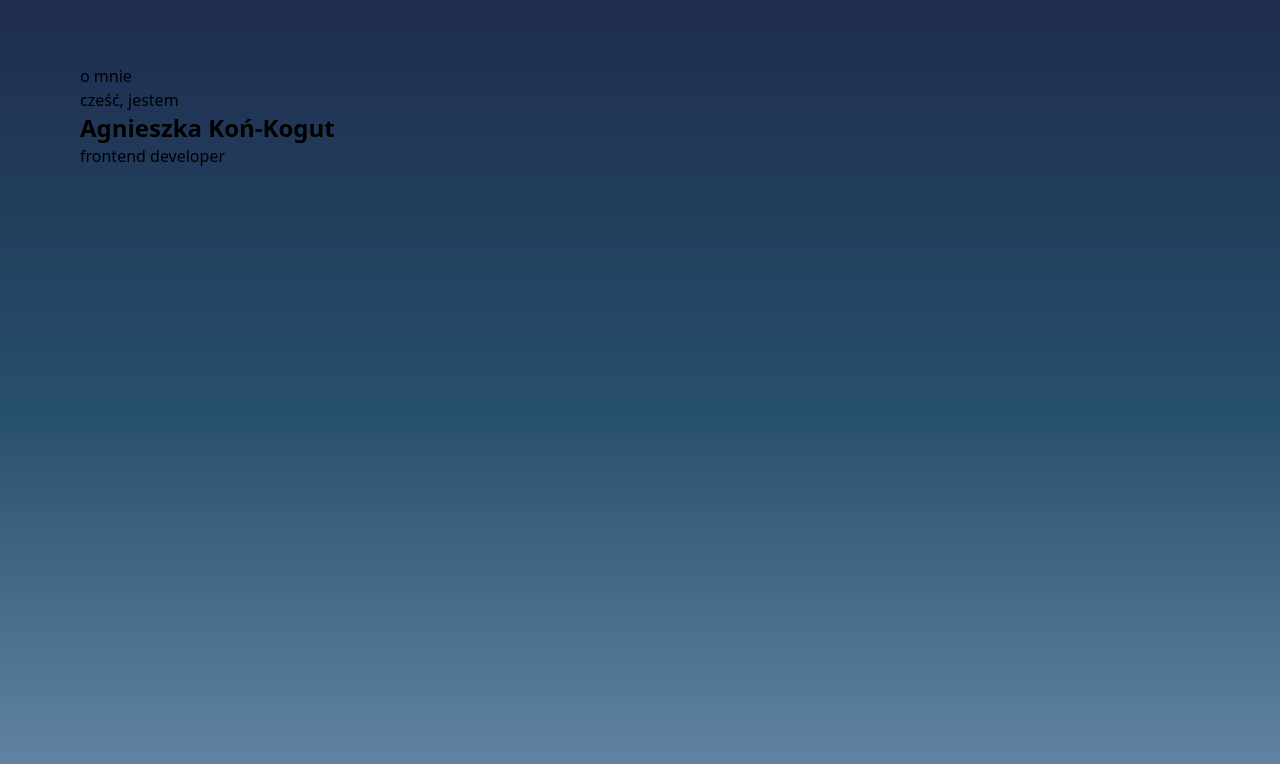
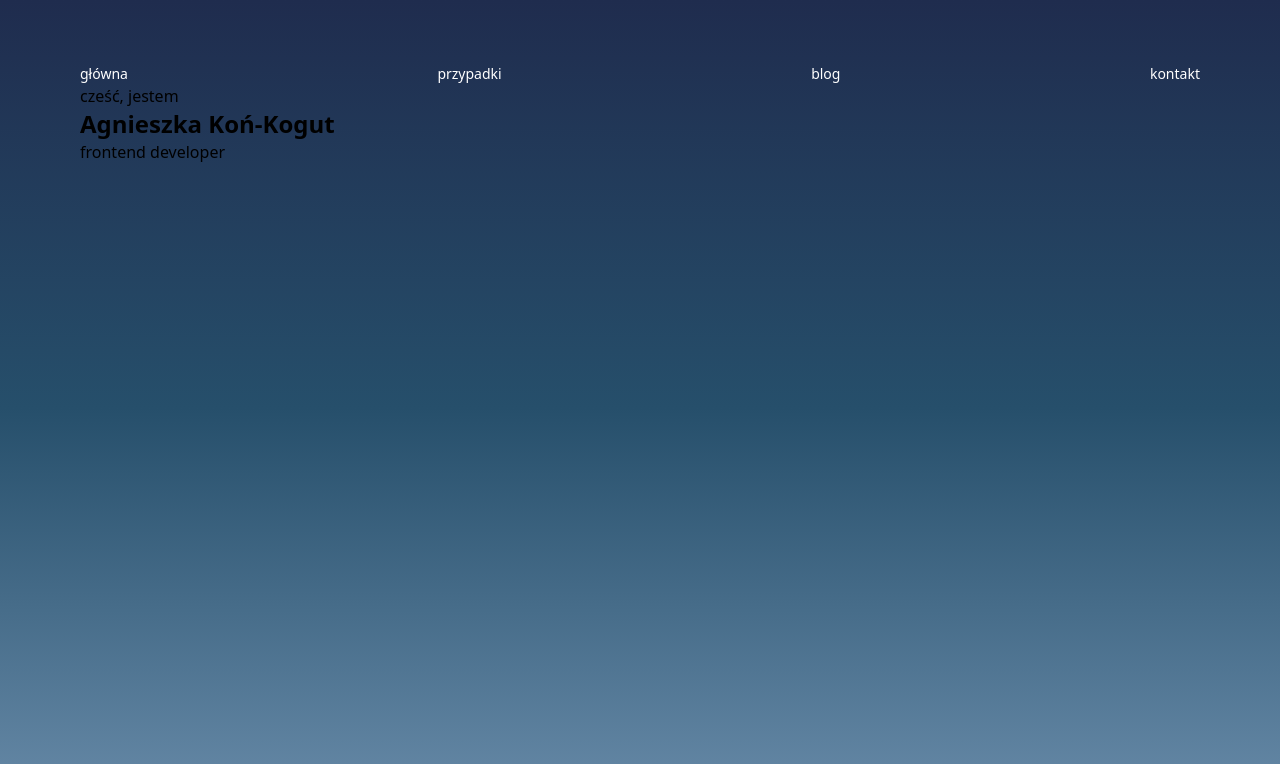
Before and after one commit to KonKogutAgnieszka/akk, a Next.js app: page / in a window 1280 px wide. Shown: the top 764 px of the page. Built offline with nearby package versions, Linux system fonts and the light colour scheme.

Commit message:
feat: base Header structure

```diff
--- a/src/components/Header.tsx
+++ b/src/components/Header.tsx
@@ -3,10 +3,12 @@ import Link from 'next/link'
 export default function Header(){
 return (
     <header>
-    <nav>
-        <Link href="/">o mnie</Link>
+    <nav className="flex items-center justify-between text-sm text-primary">
+        <Link href="/">główna</Link>
+        <Link href="/cases">przypadki</Link>
+        <Link href="/blog">blog</Link>
+        <Link href="/contact">kontakt</Link>
     </nav>
-
     </header>
 )
 }
```
